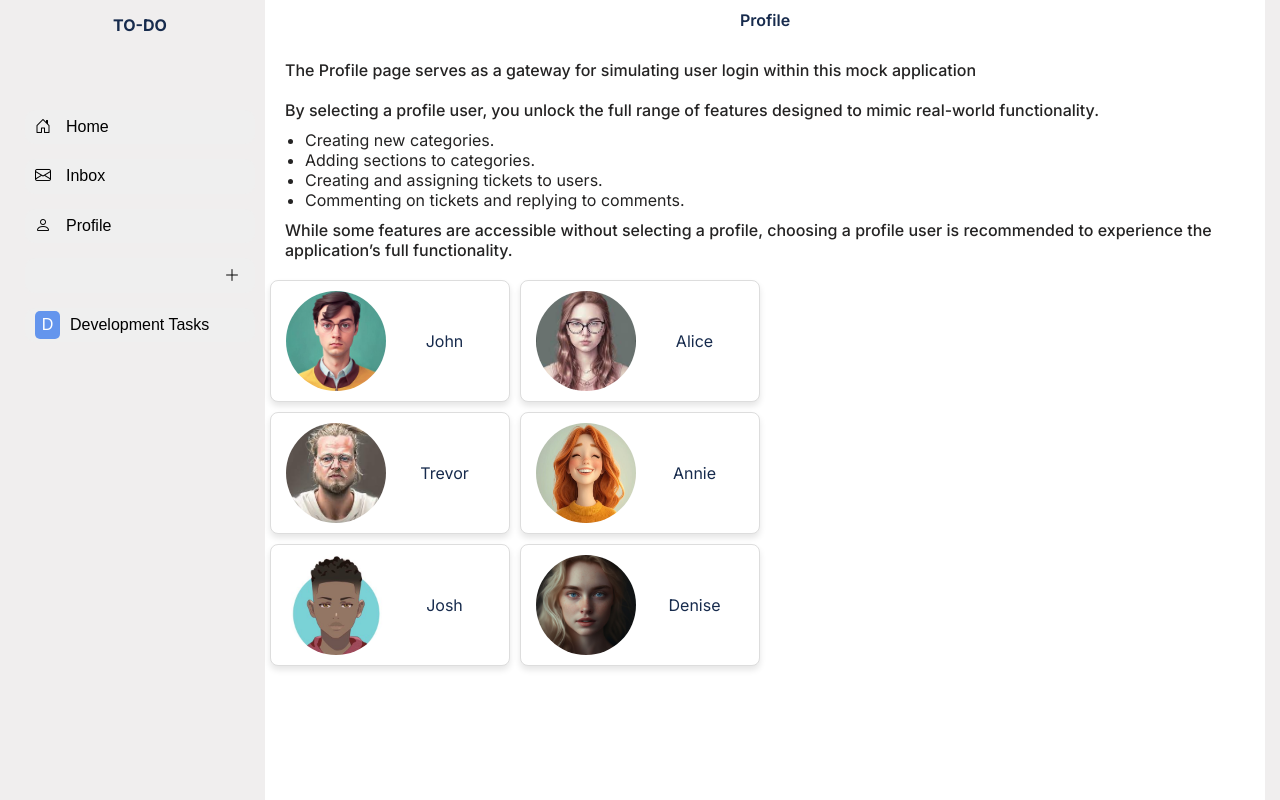
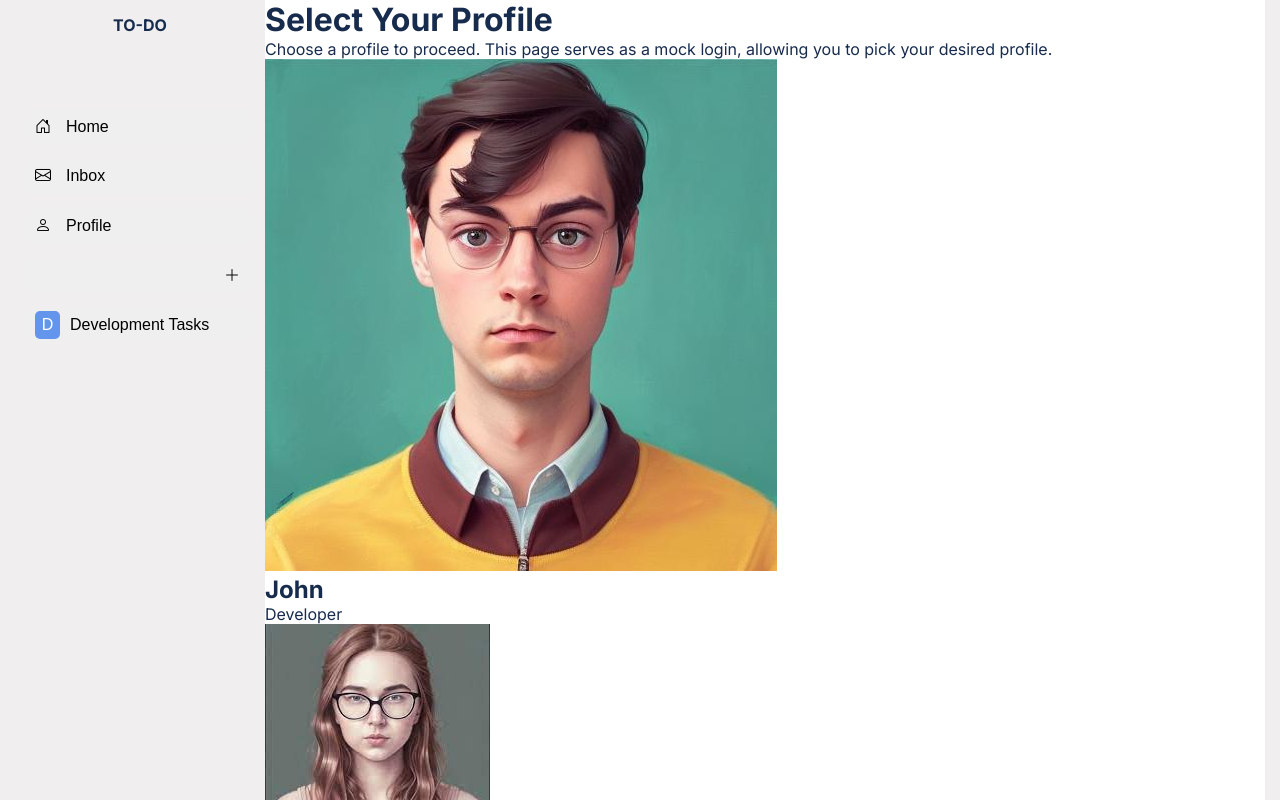
Before and after one commit to LabiciIvan/to-do-app, a React (Vite) app: page / in a window 1280 px wide. Both pictures are taken after a click on the button "Profile". Shown: the top 800 px of the page. Built offline with nearby package versions, Linux system fonts and the light colour scheme.

Commit message:
NA-2: Profile component.

```diff
--- a/src/pages/Profile.jsx
+++ b/src/pages/Profile.jsx
@@ -1,90 +1,43 @@
 import '../scss/profile-page.scss';
 import ProfileIcon from '../components/ProfileIcon.jsx';
 
-export default function Profile({profiles, profile = null, onSetProfile}) {
+export default function Profile({ profiles, profile, onSetProfile }) {
 
   return (
-    <div className='profile-page'>
-      <div className='header'>
-        <div className='title'>
-          <h4>Profile</h4>
+    <div className='profile-container'>
+      <h1 className='profile-title'>Select Your Profile</h1>
+      <p className='profile-description'>
+        Choose a profile to proceed. This page serves as a mock login, allowing you to pick your desired profile.
+      </p>
+      <div className='profile-grid'>
+        {profiles.map((p) => (
+          <div
+            key={p.name}
+            className='profile-card'
+            onClick={() => onSetProfile(p)}
+          >
+            <img src={p.image} alt={p.name} className='profile-card-image' />
+            <div>
+              <h2 className='profile-card-name'>{p.name}</h2>
+              <p className='profile-card-role'>{p.role}</p>
+            </div>
+          </div>
+        ))}
+      </div>
+      {profile && (
+        <div className='profile-details'>
+          <h2 className='profile-details-title'>{profile.name}</h2>
+          <p className='profile-details-info'>Age: {profile.age} | Sex: {profile.sex}</p>
+          <p className='profile-details-info'>Country: {profile.country}</p>
+          <p className='profile-details-description'>{profile.description}</p>
+          <h3 className='profile-tech-title'>Tech Stack:</h3>
+          <ul className='profile-tech-list'>
+            {profile.techStack.map((tech, index) => (
+              <li key={index}>{tech}</li>
+            ))}
+          </ul>
         </div>
-
-        <div className='description'>
-          <h4>The Profile page serves as a gateway for simulating user login within this mock application</h4>
-          <h4>By selecting a profile user, you unlock the full range of features designed to mimic real-world functionality.</h4>
-          <div className='functionality'>
-            <ul>
-              <li>Creating new categories.</li>
-              <li>Adding sections to categories.</li>
-              <li>Creating and assigning tickets to users.</li>
-              <li>Commenting on tickets and replying to comments.</li>
-            </ul>
-          </div>
-          <h4>While some features are accessible without selecting a profile, choosing a profile user is recommended to experience the application’s full functionality.</h4>
-        </div>
-      </div>
-
-      <div className='body'>
-        <div className='left'>
-        {
-          profiles.map(userProfile =>
-            <div className='user' key={userProfile.id} onClick={() => onSetProfile(() => userProfile)}>
-              {
-                <ProfileIcon profile={userProfile} width={100} height={100}/>
-              }
-            </div>
-          )
-        }
-        </div>
-        <div className='right'>
-          {profile &&
-            <div className='card'>
-              <div className='short-details'>
-                <div className='details-left'>
-                  <img src={profile.image} alt="" />
-                </div>
-
-                <div className='details-right'>
-                  <p><strong>Name:</strong> {profile.name}</p>
-                  <p><strong>Age:</strong> {profile.age}</p>
-                  <p><strong>Role:</strong> {profile.role}</p>
-                  <p><strong>Sex:</strong> {profile.sex}</p>
-                  <p><strong>Country:</strong> {profile.country}</p>
-                </div>
-              </div>
-
-              <div className='large-details'>
-                <p className='description'>
-                  "{profile.description}"
-                </p>
-
-                <div className='stack'>
-                  <strong>Tech Stack:</strong>
-                  <ul>
-                    {
-                      profile.techStack.map(stack =>
-                        <li key={stack}>{stack}</li>
-                      )
-                    }
-                  </ul>
-                </div>
-
-                <div className='perks'>
-                  <strong>Perks:</strong>
-                  <ul>
-                    {
-                      profile.perks.map(perk =>
-                        <li key={perk}>{perk}</li>
-                      )
-                    }
-                  </ul>
-                </div>
-              </div>
-            </div>
-          }
-        </div>
-      </div>
+      )}
     </div>
-  )
-}
+  );
+};
```
